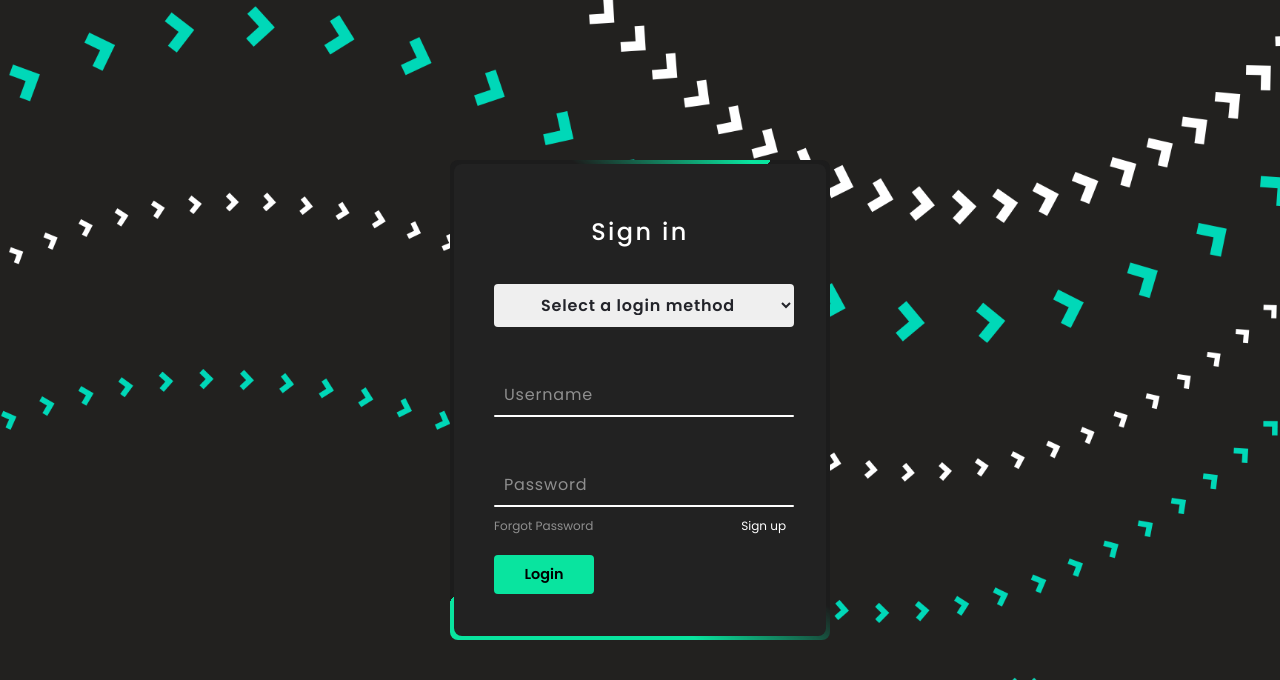
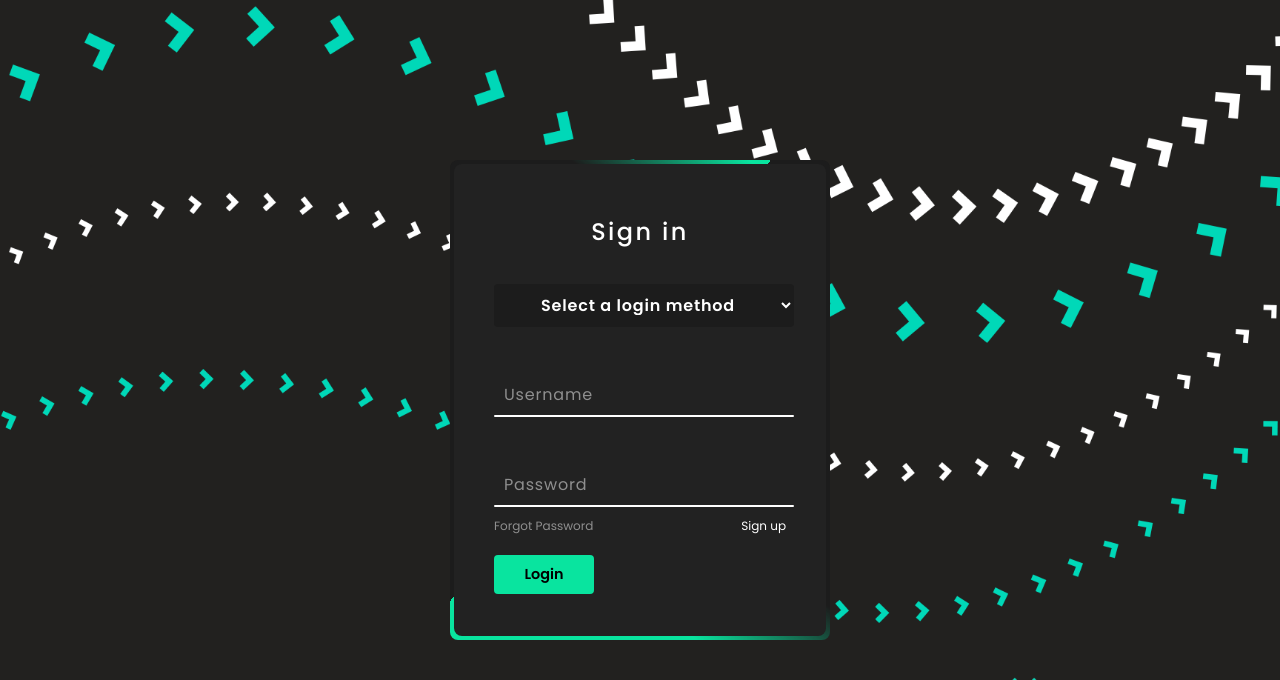
Before and after one commit to azizlahmedi/gptools, a Django app: page / in a window 1280 px wide. Shown: the top 680 px of the page. Run offline with Django 4.2, Linux system fonts and the light colour scheme.

Commit message:
Changing the color of choices to black

```diff
--- a/users/static/style.css
+++ b/users/static/style.css
@@ -133,7 +133,8 @@ background-color: #09E49F;
     width: 100%;
     left: 0;
     padding: 9px 25px;
-    color: #23242a;
+    color: #fff;
+    background-color: #1c1c1c;
     font-size: 1em;
     letter-spacing: 0.05em;
     transition: 0.5s;
```
